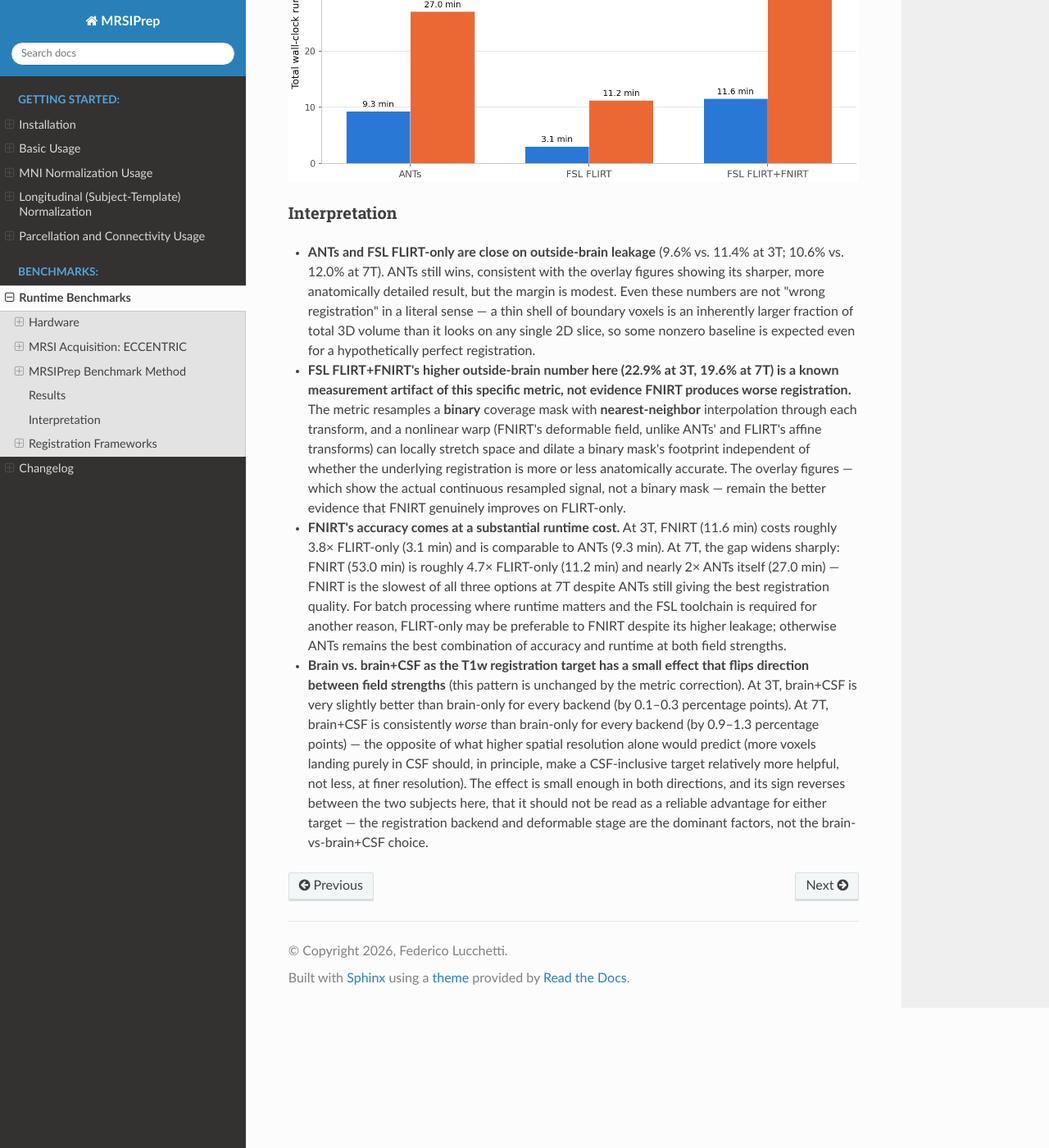
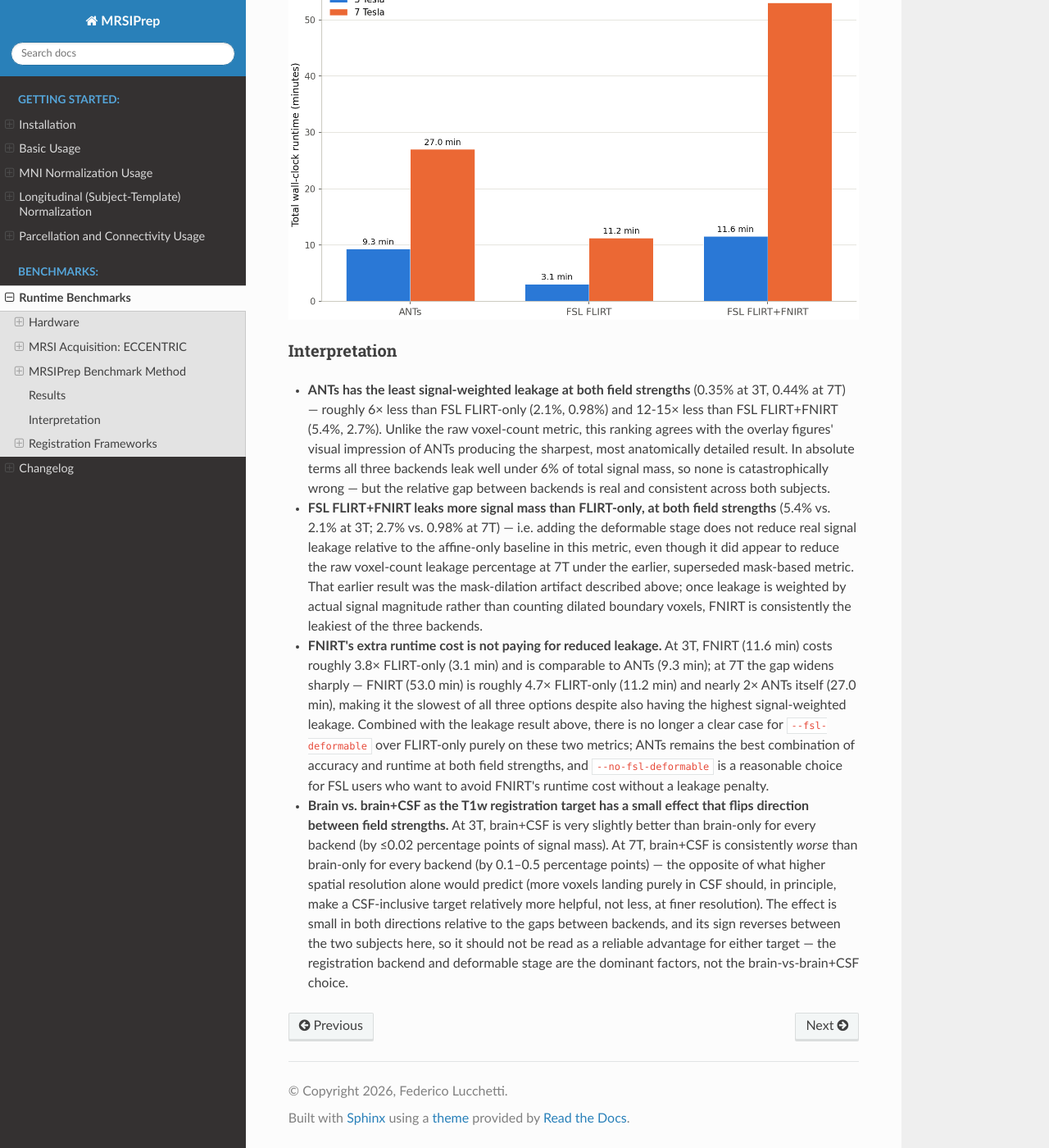
Before and after one commit to MRSI-Psychosis-UP/MRSIPrep, a Sphinx documentation site: the page built from docs/benchmarks.md, in a window 1280 px wide and 1400 px high, scrolled down 6689 px. Shown: the whole window at 82% size. Built offline with Sphinx 7.4.7 and the Read the Docs theme 3.1.0, drawn with Linux system fonts in a browser that asks for light colours; some of the changed text lies outside the part shown.

Commit message:
Switch registration-benchmark leakage metric to signal-weighted mass
The mask-based voxel-count metric over-penalized FSL FLIRT+FNIRT: a
nonlinear warp's nearest-neighbor-resampled binary mask dilates
independent of true registration accuracy. Weighting leakage by actual
resampled signal magnitude removes this artifact and reverses the
FNIRT-vs-FLIRT-only ranking at 7T to match the visual/overlay evidence:
ANTs < FSL FLIRT-only < FSL FLIRT+FNIRT. Bump to v1.5.6.

```diff
--- a/docs/benchmarks.md
+++ b/docs/benchmarks.md
@@ -140,22 +140,32 @@ the same 3 Tesla and 7 Tesla subjects used above, varying
 `experiments/registration_backend_benchmark.py` (not published; internal
 validation script).
 
-**"Covered"** is defined as: the native-resolution MRSI acquisition
-brainmask (mrsiprep's own real coverage mask, not a signal threshold),
-resampled with **nearest-neighbor** interpolation (which cannot invent
-smeared boundary values the way linear/spline interpolation does), **and**
-requiring the resampled CRLB map ≤ 20 (mrsiprep's own default
-`--crlb-max`, its existing per-voxel quality criterion) at that location —
-only voxels passing both conditions count as real, quantifiable MRSI
-coverage. (An earlier version of this metric used "resampled signal
-nonzero" as the coverage criterion, which overstated leakage by counting
-linear/spline interpolation smear at the boundary as coverage; the
-mask+CRLB definition above avoids that.)
+Leakage is reported as **signal-weighted mass outside the brain mask**:
+at each quality-passing voxel (resampled CRLB ≤ 20, mrsiprep's own default
+`--crlb-max`) the resampled CrPCr signal magnitude is summed; the
+percentage reported is the fraction of that total signal mass that falls
+outside the reference brain mask. This is deliberately **not** a raw
+voxel count of "covered" voxels outside the mask — a boundary voxel
+carrying negligible signal and a voxel carrying real, substantial signal
+in the wrong location both count as "1 voxel" under a voxel-count metric,
+which conflates thin resampling/registration boundary artifacts with
+genuine misregistration. Weighting by signal magnitude fixes that: a
+one-voxel-thick sliver of near-zero smeared or dilated boundary
+contributes almost nothing to the percentage, while real signal
+displaced into clearly wrong anatomy does. (Two earlier, superseded
+versions of this metric were tried and rejected: "resampled signal
+nonzero" as the coverage criterion overstated leakage via linear/spline
+interpolation smear at the boundary; a corrected mask-based voxel-count
+metric fixed that but then over-penalized FNIRT specifically, because
+nearest-neighbor-resampling a **binary** mask through FNIRT's nonlinear
+warp locally dilates the mask's footprint independent of true
+registration accuracy. Weighting by actual signal magnitude avoids both
+problems at once.)
 
 This is computed against three reference masks: the T1w brain-only mask,
 the T1w brain+CSF mask, and the MNI152 template's own standard brain mask
-(in MNI space) — counting how many "covered" voxels fall **outside** each
-reference mask.
+(in MNI space) — summing how much "covered" signal mass falls **outside**
+each reference mask.
 
 ### Results
 
@@ -178,11 +188,10 @@ leaked beyond the true brain boundary during registration — visible here
 for both FSL variants at both field strengths, most noticeably as a
 coarser, less anatomically detailed outer edge than ANTs produces.
 
-**Resampled MRSI voxels falling outside the MNI152 brain mask, by
-backend (brain target; brain+CSF is within ±1-2 points of these and shows
-the same pattern):**
+**Signal-weighted MNI-space leakage, by backend** (brain target;
+brain+CSF is within ±0.3 points of these and shows the same pattern):
 
-![Bar chart: percentage of resampled MRSI voxels outside the MNI152 brain mask, by registration backend, faceted by 3 Tesla vs 7 Tesla](figures/registration_backend_mni_outside_comparison.png)
+![Bar chart: percentage of resampled CrPCr signal mass outside the MNI152 brain mask, by registration backend, faceted by 3 Tesla vs 7 Tesla](figures/registration_backend_mni_outside_comparison.png)
 
 **Total `mni-norm` wall-clock runtime by registration backend** (same two
 subjects, averaged across the `brain`/`brain+CSF` targets):
@@ -191,48 +200,49 @@ subjects, averaged across the `brain`/`brain+CSF` targets):
 
 ### Interpretation
 
-* **ANTs and FSL FLIRT-only are close on outside-brain leakage** (9.6% vs.
-  11.4% at 3T; 10.6% vs. 12.0% at 7T). ANTs still wins, consistent with
-  the overlay figures showing its sharper, more anatomically detailed
-  result, but the margin is modest. Even these numbers are not "wrong
-  registration" in a literal sense — a thin shell of boundary voxels is an
-  inherently larger fraction of total 3D volume than it looks on any
-  single 2D slice, so some nonzero baseline is expected even for a
-  hypothetically perfect registration.
+* **ANTs has the least signal-weighted leakage at both field strengths**
+  (0.35% at 3T, 0.44% at 7T) — roughly 6× less than FSL FLIRT-only (2.1%,
+  0.98%) and 12-15× less than FSL FLIRT+FNIRT (5.4%, 2.7%). Unlike the
+  raw voxel-count metric, this ranking agrees with the overlay figures'
+  visual impression of ANTs producing the sharpest, most anatomically
+  detailed result. In absolute terms all three backends leak well under
+  6% of total signal mass, so none is catastrophically wrong — but the
+  relative gap between backends is real and consistent across both
+  subjects.
 
-* **FSL FLIRT+FNIRT's higher outside-brain number here (22.9% at 3T,
-  19.6% at 7T) is a known measurement artifact of this specific metric,
-  not evidence FNIRT produces worse registration.** The metric resamples a
-  **binary** coverage mask with **nearest-neighbor** interpolation through
-  each transform, and a nonlinear warp (FNIRT's deformable field, unlike
-  ANTs' and FLIRT's affine transforms) can locally stretch space and
-  dilate a binary mask's footprint independent of whether the underlying
-  registration is more or less anatomically accurate. The overlay figures
-  — which show the actual continuous resampled signal, not a binary mask
-  — remain the better evidence that FNIRT genuinely improves on
-  FLIRT-only.
+* **FSL FLIRT+FNIRT leaks more signal mass than FLIRT-only, at both field
+  strengths** (5.4% vs. 2.1% at 3T; 2.7% vs. 0.98% at 7T) — i.e. adding
+  the deformable stage does not reduce real signal leakage relative to
+  the affine-only baseline in this metric, even though it did appear to
+  reduce the raw voxel-count leakage percentage at 7T under the earlier,
+  superseded mask-based metric. That earlier result was the mask-dilation
+  artifact described above; once leakage is weighted by actual signal
+  magnitude rather than counting dilated boundary voxels, FNIRT is
+  consistently the leakiest of the three backends.
 
-* **FNIRT's accuracy comes at a substantial runtime cost.** At 3T, FNIRT
-  (11.6 min) costs roughly 3.8× FLIRT-only (3.1 min) and is comparable to
-  ANTs (9.3 min). At 7T, the gap widens sharply: FNIRT (53.0 min) is
-  roughly 4.7× FLIRT-only (11.2 min) and nearly 2× ANTs itself (27.0 min)
-  — FNIRT is the slowest of all three options at 7T despite ANTs still
-  giving the best registration quality. For batch processing where
-  runtime matters and the FSL toolchain is required for another reason,
-  FLIRT-only may be preferable to FNIRT despite its higher leakage;
-  otherwise ANTs remains the best combination of accuracy and runtime at
-  both field strengths.
+* **FNIRT's extra runtime cost is not paying for reduced leakage.** At 3T,
+  FNIRT (11.6 min) costs roughly 3.8× FLIRT-only (3.1 min) and is
+  comparable to ANTs (9.3 min); at 7T the gap widens sharply — FNIRT
+  (53.0 min) is roughly 4.7× FLIRT-only (11.2 min) and nearly 2× ANTs
+  itself (27.0 min), making it the slowest of all three options despite
+  also having the highest signal-weighted leakage. Combined with the
+  leakage result above, there is no longer a clear case for
+  `--fsl-deformable` over FLIRT-only purely on these two metrics; ANTs
+  remains the best combination of accuracy and runtime at both field
+  strengths, and `--no-fsl-deformable` is a reasonable choice for FSL
+  users who want to avoid FNIRT's runtime cost without a leakage
+  penalty.
 
 * **Brain vs. brain+CSF as the T1w registration target has a small effect
-  that flips direction between field strengths** (this pattern is
-  unchanged by the metric correction). At 3T, brain+CSF is very slightly
-  better than brain-only for every backend (by 0.1–0.3 percentage
-  points). At 7T, brain+CSF is consistently *worse* than brain-only for
-  every backend (by 0.9–1.3 percentage points) — the opposite of what
-  higher spatial resolution alone would predict (more
-  voxels landing purely in CSF should, in principle, make a CSF-inclusive
-  target relatively more helpful, not less, at finer resolution). The
-  effect is small enough in both directions, and its sign reverses between
-  the two subjects here, that it should not be read as a reliable
-  advantage for either target — the registration backend and deformable
-  stage are the dominant factors, not the brain-vs-brain+CSF choice.
+  that flips direction between field strengths.** At 3T, brain+CSF is
+  very slightly better than brain-only for every backend (by ≤0.02
+  percentage points of signal mass). At 7T, brain+CSF is consistently
+  *worse* than brain-only for every backend (by 0.1–0.5 percentage
+  points) — the opposite of what higher spatial resolution alone would
+  predict (more voxels landing purely in CSF should, in principle, make a
+  CSF-inclusive target relatively more helpful, not less, at finer
+  resolution). The effect is small in both directions relative to the
+  gaps between backends, and its sign reverses between the two subjects
+  here, so it should not be read as a reliable advantage for either
+  target — the registration backend and deformable stage are the
+  dominant factors, not the brain-vs-brain+CSF choice.
--- a/docs/changelog.md
+++ b/docs/changelog.md
@@ -2,6 +2,19 @@
 
 ## Unreleased
 
+- Replaced the Registration Frameworks benchmark's mask-based "outside
+  brain" voxel-count metric with a **signal-weighted leakage** metric
+  (fraction of resampled CrPCr signal *mass*, not raw voxel count, falling
+  outside the reference brain mask). The mask-based metric, while an
+  improvement over its own predecessor, over-penalized FSL FLIRT+FNIRT
+  specifically: nearest-neighbor-resampling a binary coverage mask
+  through FNIRT's nonlinear warp locally dilates the mask's footprint
+  independent of true registration accuracy. Weighting by actual signal
+  magnitude removes this artifact; under the corrected metric, ANTs has
+  the least leakage at both field strengths, followed by FSL FLIRT-only,
+  with FSL FLIRT+FNIRT leaking the most signal mass of the three — the
+  opposite ranking of FNIRT vs. FLIRT-only that the mask-based metric had
+  shown at 7T. See `docs/benchmarks.md`.
 - Corrected the Registration Frameworks benchmark's "outside brain mask"
   metric: it now resamples the native-resolution MRSI acquisition
   brainmask with nearest-neighbor interpolation and requires CRLB ≤ 20
--- a/pyproject.toml
+++ b/pyproject.toml
@@ -4,7 +4,7 @@ build-backend = "setuptools.build_meta"
 
 [project]
 name = "mrsiprep"
-version = "1.5.5"
+version = "1.5.6"
 description = "BIDS-like preprocessing pipeline for quantified whole-brain MRSI derivatives"
 readme = "README.md"
 requires-python = ">=3.9"
```
Also changed, not shown: README.md (+1 -1 lines), docs/index.md (+1 -1 lines), docs/figures/registration_backend_mni_outside_comparison.png, 1 other file.
